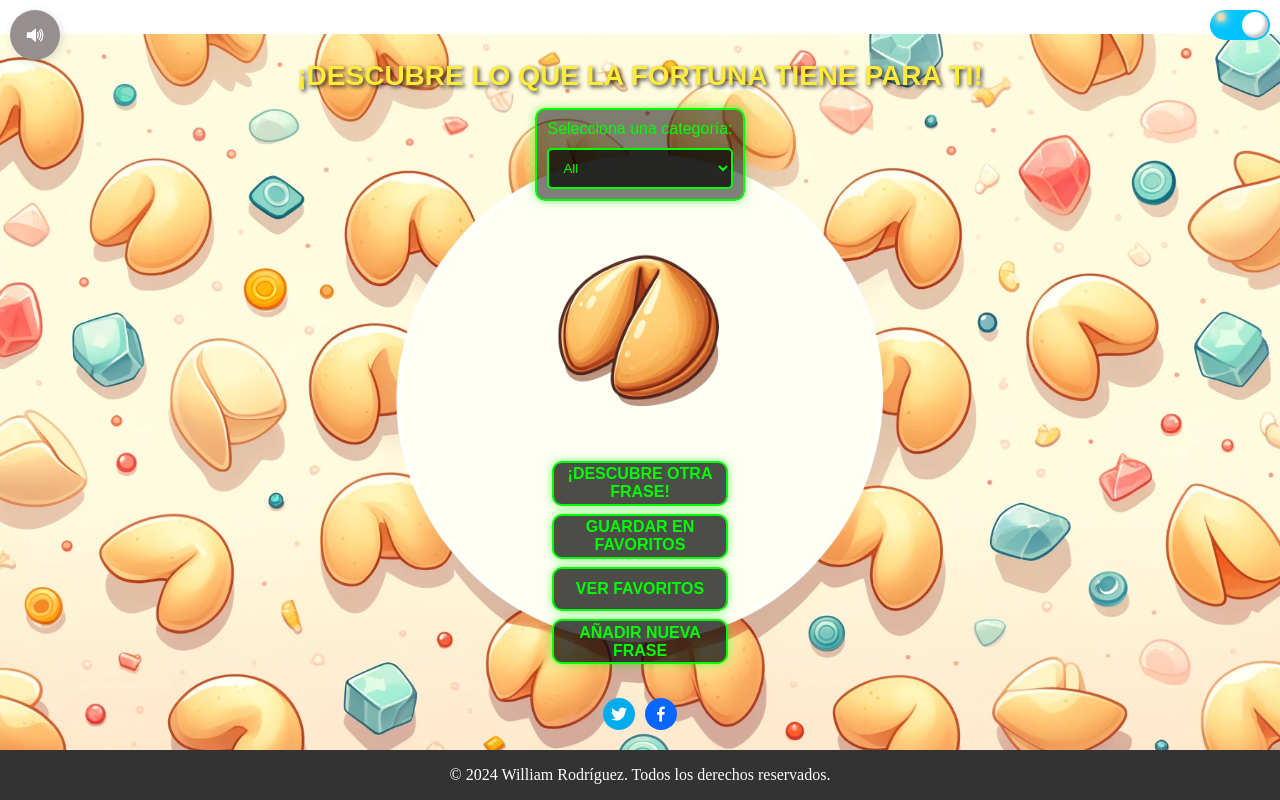
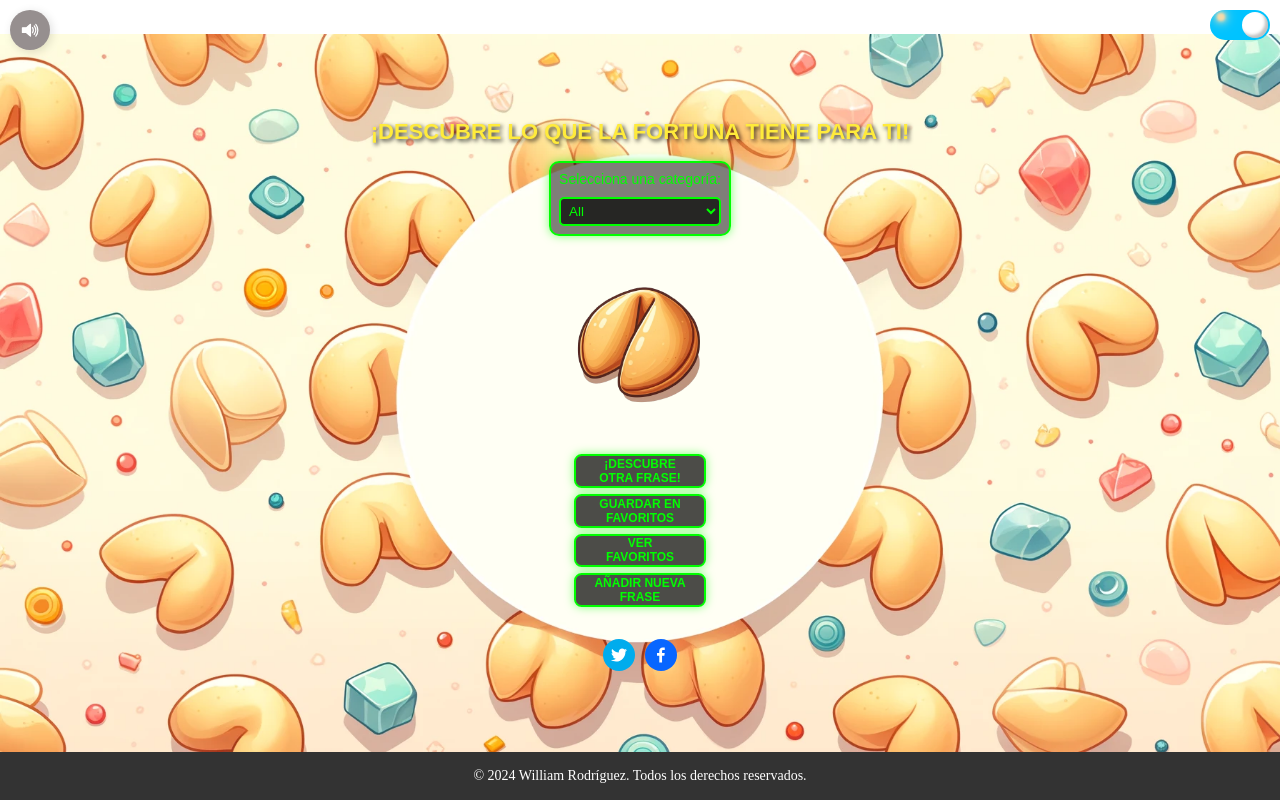
Before and after one commit to williamdrg/fortune_cookie_2024, a React (Vite) app: page / in a window 1280 px wide. Built offline with nearby package versions, Linux system fonts and the light colour scheme.

Commit message:
actualización de css en dispositivos portatiles

```diff
--- a/src/App.css
+++ b/src/App.css
@@ -876,6 +876,44 @@ button {
 
 /* ---- */
 
+@media (max-width: 1285px) {
+  .footer {
+    font-size: 0.875rem;
+  }
+  .btn-change {
+    padding: 8px 16px;
+    font-size: 12px;
+  }
+  .card-cokie {
+    width:280px;
+    height: 160px;
+    margin: 10px;
+  }
+  .card-cokie img {
+    width: 10em;
+  }
+  .container-cookie h1 {
+    font-size: 22px;
+  }
+  .category-selector {
+    border: 2px solid #00ff00;
+    padding: 8px;
+  }
+
+  .category-selector label {
+    font-size: 14px;
+    color: #00ff00;
+  }
+
+  .category-selector select {
+    padding: 4px;
+  }
+  .toggleSwitch {
+    width: 40px;
+    height: 40px;
+  }
+}
+
 @media (max-width: 450px) {
   .footer {
     font-size: 0.875rem;
```
